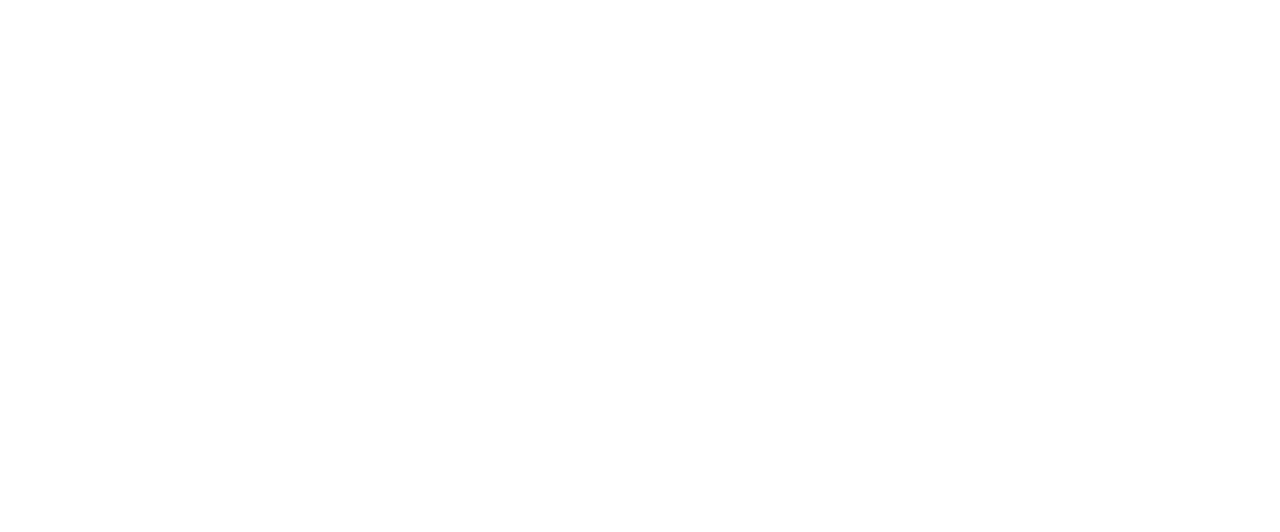
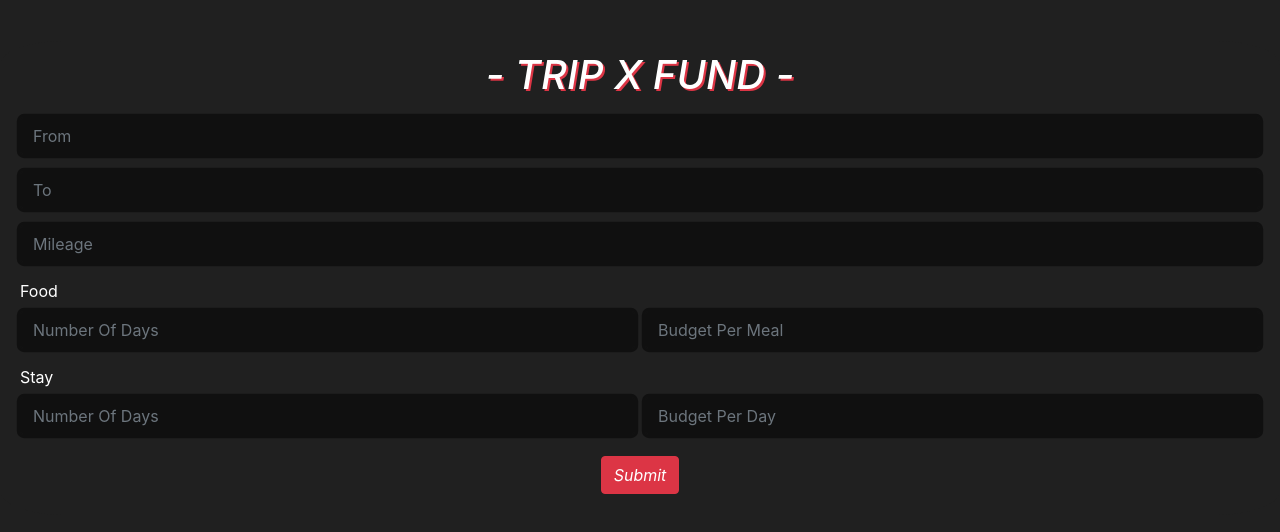
Before and after one commit to ghirihari/TripFund, a React (Create React App) app: page / in a window 1280 px wide. Shown: the part 122-654 px from the top of the page. Built offline with nearby package versions, Linux system fonts and the light colour scheme.

Commit message:
Modules Decomposed

```diff
--- a/src/App.js
+++ b/src/App.js
@@ -11,6 +11,7 @@
     return(
       <Router>
         <Switch>
+          <Route path='/' component={TripFund} />
           <Route path='/Home' component={Home} />
           <Route path='/Fund' component={TripFund} />
           <Route path='/Bikes' component={Bikes} />
```
